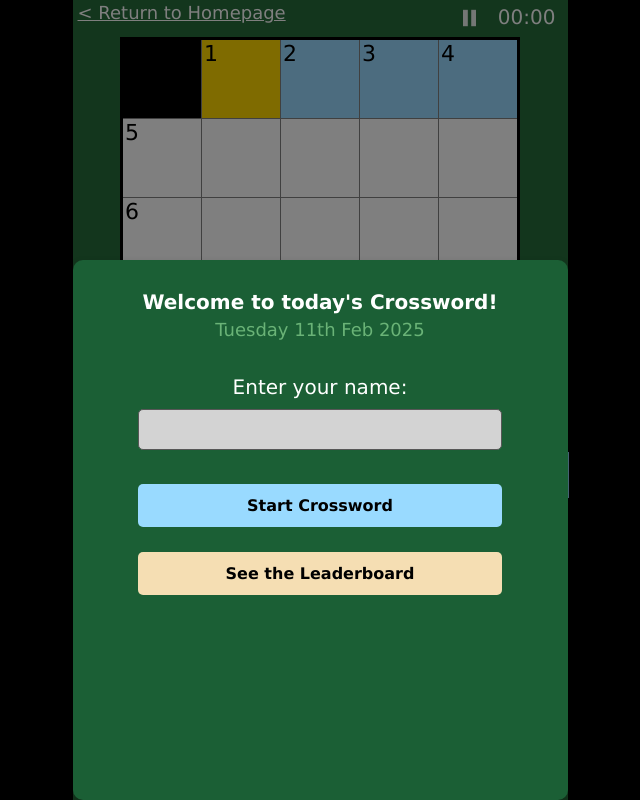
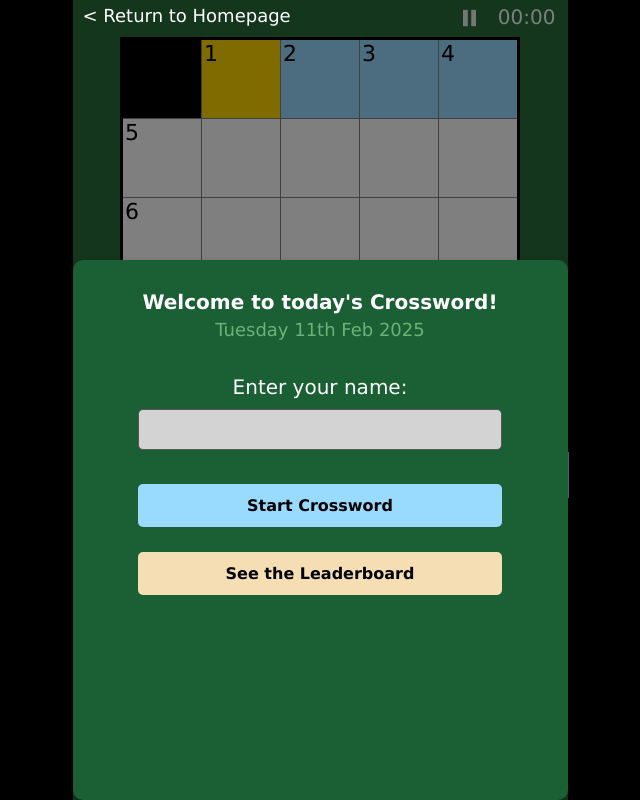
Before and after one commit to Stepzach/nyt2, a plain HTML site: page index.html in a window 1280 px wide. Shown: the whole page, without its empty margins (320-960 px from the left). Drawn offline with Linux system fonts and the light colour scheme.

Commit message:
Update index.html

```diff
--- a/index.html
+++ b/index.html
@@ -169,8 +169,15 @@ firebase.initializeApp(firebaseConfig);
 
 <div class="header" style="margin-left: auto; margin-right: auto;">
 
-     <a href="https://stepzach.github.io/thegryph/#" class="paragraph-950" style="color: white; margin-top: 5px; margin-bottom: 2px; margin-left: 5px; z-index: 100000000;
-font-size: 18px;">&lt; Return to Homepage<p></p></a>
+     <a href="https://stepzach.github.io/thegryph/#" class="paragraph-950" style="color: white;
+/* margin-top: 15px !important; */
+margin-bottom: 2px;
+left: 10px;
+z-index: 100000000;
+font-size: 18px;
+position: relative;
+top: 3px;
+text-decoration: none;">&lt; Return to Homepage<p></p></a>
 
 
     </div>
```
